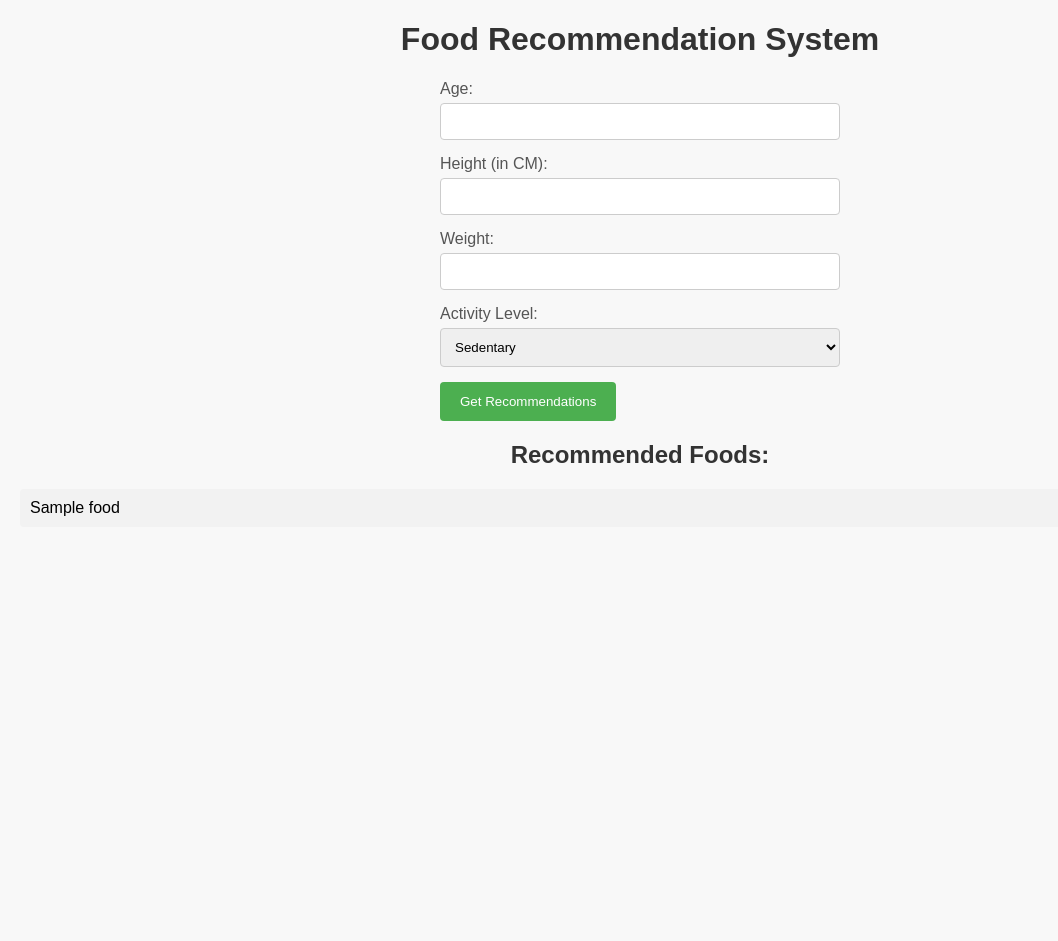
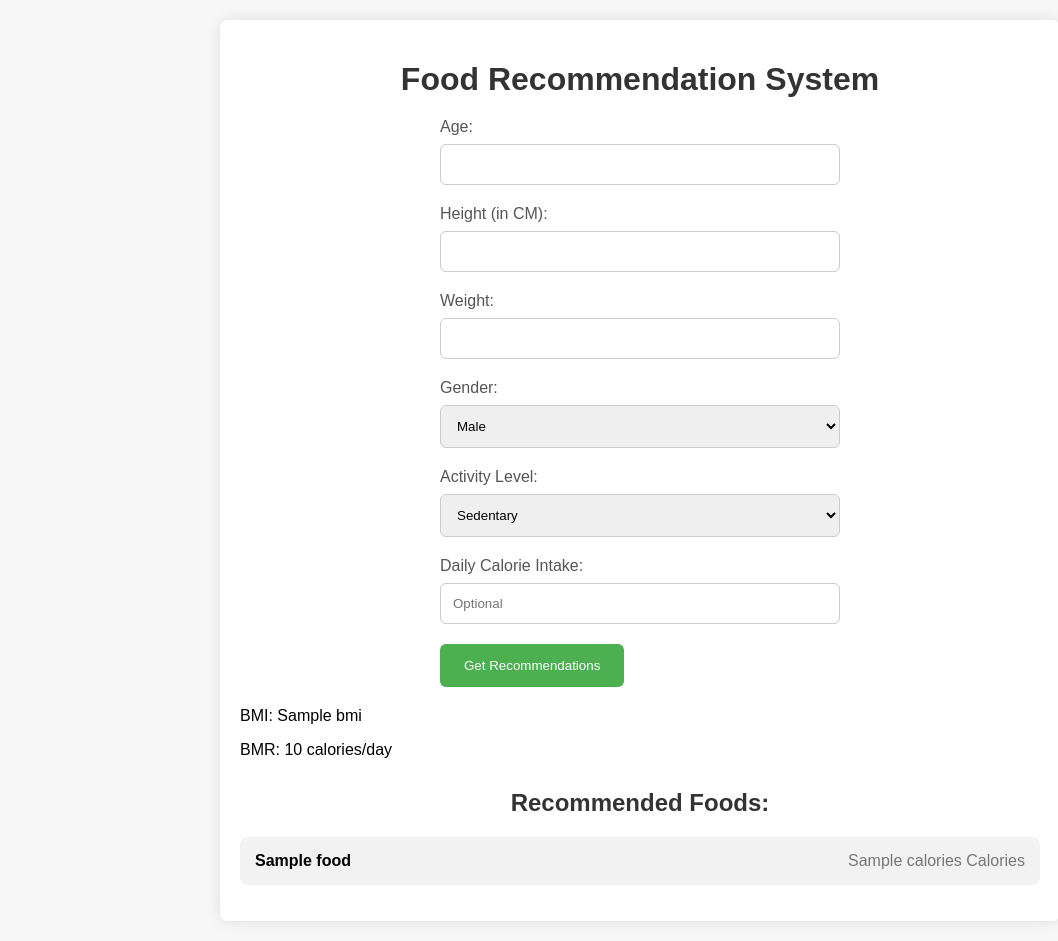
Before and after one commit to Uttampatel1/cardiac-patients-food-recommendation, a Flask app: template templates/index.html in a window 1280 px wide. Shown: the whole page, without its empty margins (0-1058 px from the left). Before the commit the page ends 516 px from the top, so only its background shows below. Run offline with Flask 3, Linux system fonts and the light colour scheme; the template is opened without the code that fills it: most values are stand-ins (such as "Sample title", 1, 10 or a date in 2020).

Commit message:
update code for food rec. system

```diff
--- a/app.py
+++ b/app.py
@@ -0,0 +1,43 @@
+from flask import Flask, render_template, request
+from food_recommendation_system import FoodRecommendationSystem
+
+app = Flask(__name__)
+recommendation_system = FoodRecommendationSystem()
+
+def calculate_bmi(weight, height):
+    height_in_meters = height / 100
+    bmi = weight / (height_in_meters ** 2)
+    return round(bmi, 2)
+
+def calculate_bmr(age, weight, height, gender):
+    if gender.lower() == 'male':
+        bmr = 66.5 + (13.75 * weight) + (5 * height) - (6.75 * age)
+    elif gender.lower() == 'female':
+        bmr = 655.1 + (9.563 * weight) + (1.85 * height) - (4.676 * age)
+    else:
+        raise ValueError("Invalid gender")
+    return round(bmr, 2)
+
+@app.route('/', methods=['GET', 'POST'])
+def index():
+    if request.method == 'POST':
+        age = int(request.form['age'])
+        height = int(request.form['height'])
+        weight = int(request.form['weight'])
+        activity_level = request.form['activity_level']
+        gender = request.form['gender']
+
+        bmi = calculate_bmi(weight, height)
+        bmr = calculate_bmr(age, weight, height, gender)
+
+        health_conditions = ["cardiac"]
+        calorie_intake = request.form.get('calorie_intake')
+
+        recommended_foods = recommendation_system.recommend_food(health_conditions, bmi, bmr, calorie_intake)
+
+        return render_template('index.html', recommended_foods=recommended_foods, bmi=bmi, bmr=bmr)
+
+    return render_template('index.html', recommended_foods=None, bmi=None, bmr=None)
+
+if __name__ == '__main__':
+    app.run(debug=True)
--- a/main.py
+++ /dev/null
@@ -1,31 +0,0 @@
-from flask import Flask, render_template, request
-from food_recommendation_system import FoodRecommendationSystem  # Assuming you have the FoodRecommendationSystem class in a separate file
-
-app = Flask(__name__)
-recommendation_system = FoodRecommendationSystem()
-
-@app.route('/', methods=['GET', 'POST'])
-def index():
-    if request.method == 'POST':
-        # Get user input from the form
-        age = int(request.form['age'])
-        height = int(request.form['height'])
-        weight = int(request.form['weight'])
-        activity_level = request.form['activity_level']
-
-        # Perform calculations or additional processing if needed
-
-        # Example: Health conditions based on the input (for demonstration purposes)
-        health_conditions = ["cardiac"]
-
-        # Get food recommendations
-        recommended_foods = recommendation_system.recommend_food(health_conditions)
-
-        # Render the template with the recommendations
-        return render_template('index.html', recommended_foods=recommended_foods)
-
-    # Render the initial form
-    return render_template('index.html', recommended_foods=None)
-
-if __name__ == '__main__':
-    app.run(debug=True)
--- a/static/style.css
+++ b/static/style.css
@@ -1,80 +1,112 @@
 body {
     font-family: 'Arial', sans-serif;
-    margin: 20px;
-    background-color: #f8f8f8;
+    margin: 0;
+    padding: 0;
+    background-color: #f7f7f7;
 }
 
 .container {
     max-width: 800px;
-    margin: 0 auto;
+    margin: 20px auto;
     background-color: #fff;
     padding: 20px;
     border-radius: 8px;
-    box-shadow: 0 0 10px rgba(0, 0, 0, 0.1);
+    box-shadow: 0 0 15px rgba(0, 0, 0, 0.1);
+    transition: box-shadow 0.3s ease-in-out;
 }
 
-h1 {
+.main-heading {
     color: #333;
     text-align: center;
+    margin-bottom: 20px;
 }
 
-form {
+.user-form {
     max-width: 400px;
     margin: 20px auto;
 }
 
 label {
     display: block;
-    margin-bottom: 5px;
+    margin-bottom: 8px;
     color: #555;
 }
 
 input,
 select {
     width: 100%;
-    padding: 10px;
-    margin-bottom: 15px;
+    padding: 12px;
+    margin-bottom: 20px;
     box-sizing: border-box;
     border: 1px solid #ccc;
-    border-radius: 4px;
+    border-radius: 6px;
+    transition: border-color 0.3s ease-in-out;
 }
 
-button {
+input:focus,
+select:focus {
+    border-color: #4CAF50;
+}
+
+.submit-button {
     background-color: #4CAF50;
     color: white;
-    padding: 12px 20px;
+    padding: 14px 24px;
     border: none;
-    border-radius: 4px;
+    border-radius: 6px;
     cursor: pointer;
     display: inline-block;
-    transition: background-color 0.3s;
+    transition: background-color 0.3s ease-in-out;
 }
 
-button:hover {
+.submit-button:hover {
     background-color: #45a049;
 }
 
-h2 {
-    margin-top: 20px;
+.sub-heading {
+    margin-top: 30px;
     color: #333;
     text-align: center;
 }
 
-ul {
+.food-list {
     list-style-type: none;
     padding: 0;
+    margin-top: 20px;
 }
 
-li {
-    margin-bottom: 10px;
-    padding: 10px;
+.food-item {
+    display: flex;
+    justify-content: space-between;
+    align-items: center;
+    margin-bottom: 15px;
+    padding: 15px;
     background-color: #f2f2f2;
-    border-radius: 4px;
+    border-radius: 8px;
+    transition: transform 0.3s ease-in-out;
 }
 
+.food-item:hover {
+    transform: scale(1.03);
+    box-shadow: 0 0 15px rgba(0, 0, 0, 0.1);
+}
+
+.food-name {
+    font-weight: bold;
+}
+
+.food-calories {
+    color: #777;
+}
 /* Responsive Design */
 @media (max-width: 600px) {
-    form {
+    .user-form {
         max-width: 100%;
     }
 }
+
+@media (max-width: 768px) {
+    .container {
+        padding: 15px;
+    }
+}
--- a/templates/index.html
+++ b/templates/index.html
@@ -7,16 +7,24 @@
     <link rel="stylesheet" href="{{ url_for('static', filename='style.css') }}">
 </head>
 <body>
-    <h1>Food Recommendation System</h1>
-    <form method="post">
+
+<div class="container">
+    <h1 class="main-heading">Food Recommendation System</h1>
+    <form class="user-form" method="post">
         <label for="age">Age:</label>
-        <input type="number" name="age" required><br>
+        <input type="number" name="age" required>
 
         <label for="height">Height (in CM):</label>
-        <input type="number" name="height" required><br>
+        <input type="number" name="height" required>
 
         <label for="weight">Weight:</label>
-        <input type="number" name="weight" required><br>
+        <input type="number" name="weight" required>
+
+        <label for="gender">Gender:</label>
+        <select name="gender" required>
+            <option value="male">Male</option>
+            <option value="female">Female</option>
+        </select>
 
         <label for="activity_level">Activity Level:</label>
         <select name="activity_level" required>
@@ -24,18 +32,33 @@
             <option value="light">Light activity</option>
             <option value="moderate">Moderately active</option>
             <option value="active">Very active</option>
-        </select><br>
+        </select>
 
-        <button type="submit">Get Recommendations</button>
+        <label for="calorie_intake">Daily Calorie Intake:</label>
+        <input type="number" name="calorie_intake" placeholder="Optional">
+
+        <button type="submit" class="submit-button">Get Recommendations</button>
     </form>
 
+    {% if bmi and bmr %}
+        <p class="result">BMI: {{ bmi }}</p>
+        <p class="result">BMR: {{ bmr }} calories/day</p>
+    {% endif %}
+
     {% if recommended_foods %}
-        <h2>Recommended Foods:</h2>
-        <ul>
+        <h2 class="sub-heading">Recommended Foods:</h2>
+        <ul class="food-list">
             {% for food in recommended_foods %}
-                <li>{{ food }}</li>
+                <li class="food-item">
+                    <span class="food-name">{{ food['food'] }}</span>
+                    <span class="food-calories">{{ food['calories'] }} Calories</span>
+                </li>
             {% endfor %}
         </ul>
     {% endif %}
+
+
+</div>
+
 </body>
 </html>
```
Also changed, not shown: food_recommendation_system.py (+79 -16 lines).
